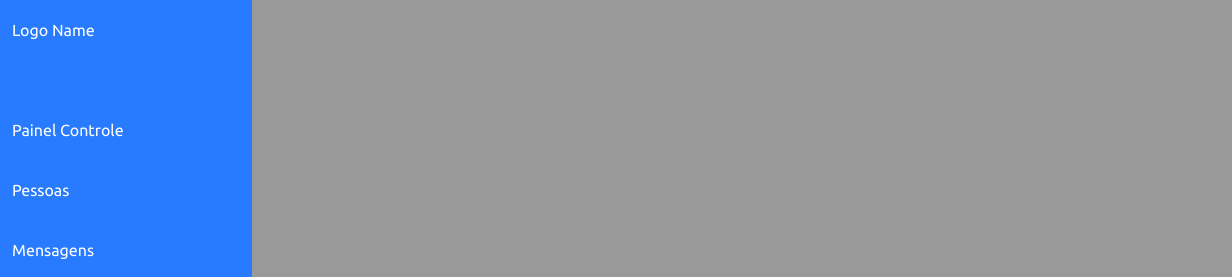
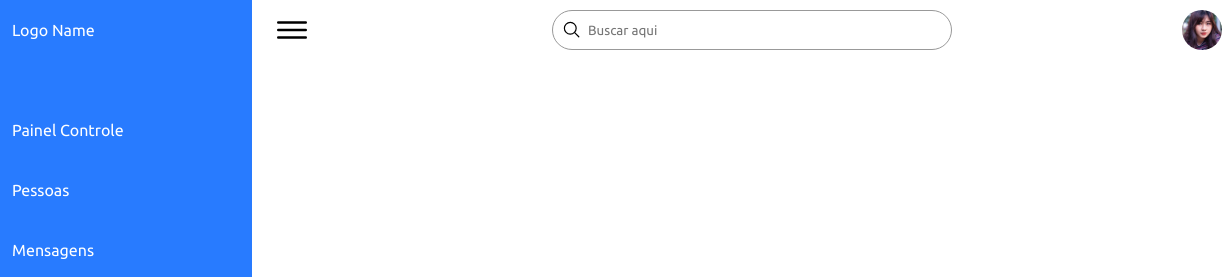
Before and after one commit to josefferchancesadm/DashboardWebSite, a plain HTML site: page index.html in a window 1280 px wide. Shown: the top 277 px of the page, 48-1280 px from the left. Drawn offline with nearby package versions, Linux system fonts and the light colour scheme.

Commit message:
inicio main tobar

```diff
--- a/index.html
+++ b/index.html
@@ -76,6 +76,24 @@
           </li>
         </ul>
       </div>
+
+      <!-- main -->
+      <div class="main">
+        <div class="topbar">
+          <div class="toogle">
+            <ion-icon name="menu-outline"></ion-icon>
+          </div>
+          <div class="search">
+            <label>
+              <input type="text" placeholder="Buscar aqui" />
+              <ion-icon name="search-outline"></ion-icon>
+            </label>
+          </div>
+          <div class="user">
+            <img src="images/user.jpg" />
+          </div>
+        </div>
+      </div>
     </div>
 
     <script
@@ -87,16 +105,22 @@
       src="https://unpkg.com/ionicons@5.5.2/dist/ionicons/ionicons.js"
     ></script>
     <script>
-      // adicionando a class hovered no menu selecionado
-      let list = document.querySelectorAll('.navigation ul li');
-      function activeLink(){
-        list.forEach((item) => item.classList.remove('hovered'));
-        this.classList.add('hovered');
+      //MenuToggle
+      let toggle = document.querySelector('.toogle');
+      let navigation = document.querySelector('.navigation');
+      let main = document.querySelector('.main');
+      toggle.onclick = function(){
+        navigation.classList.toggle('active');
       }
-      list.forEach((item)=>item.addEventListener('mouseover', activeLink));
-    </script>
 
 
-
+      // adicionando a class hovered no menu selecionado
+      let list = document.querySelectorAll(".navigation ul li");
+      function activeLink() {
+        list.forEach((item) => item.classList.remove("hovered"));
+        this.classList.add("hovered");
+      }
+      list.forEach((item) => item.addEventListener("mouseover", activeLink));
+    </script>
   </body>
 </html>
--- a/style.css
+++ b/style.css
@@ -26,6 +26,8 @@ body {
     background: #e9e294;
 }
 
+/* navigation left stars */
+
 .navigation {
     width: 300px;
     position: fixed;
@@ -34,6 +36,10 @@ body {
     border-left: 10px solid var(--blue);
     transition: .5s;
     overflow: hidden;
+}
+
+.navigation.active {
+    width: 60px;
 }
 
 .navigation ul {
@@ -96,6 +102,7 @@ body {
     height: 60px;
     line-height: 60px;
     text-align: start;
+    /* flex-wrap: nowrap; */
 }
 
 /* curve outside */
@@ -126,3 +133,84 @@ body {
     box-shadow: 30px -30px 0 var(--white);
     pointer-events: none;
 }
+
+/* navigation left end */
+
+/* main stars */
+.main {
+    position: absolute;
+    width: calc(100% - 300px);
+    left: 300px;
+    min-height: 100vh;
+    transition: .5s;
+    background: var(--white);
+}
+
+.topbar {
+     width: 100%;
+     height: 60px;
+     display: flex;
+     justify-content: space-between;
+     align-items: center;
+     padding: 0 10px;
+}
+
+.toogle {
+    position: relative;
+    width: 60px;
+    height: 60px;
+    display: flex;
+    justify-content: center;
+    align-items: center;
+    font-size: 2.5em;
+    cursor: pointer;
+}
+
+.search {
+    position: relative;
+    width: 400px;
+    place-content: 0 10px;
+
+}
+
+.search label {
+    position: relative;
+    width: 100%;
+}
+
+.search label input{
+    width: 100%;
+    height: 40px;
+    border-radius: 40px;
+    padding: 5px 20px;
+    padding-left: 35px;
+    outline: none;
+    border: 1px solid var(--black2)
+}
+
+.search label ion-icon {
+    position: absolute;
+    top: 0;
+    left: 10px;
+    font-size: 1.2em;
+}
+
+.user {
+    position: relative;
+    width: 40px;
+    height: 40px;
+    border-radius: 50%;
+    overflow: hidden;
+    cursor: pointer;
+}
+
+.user img {
+    position: absolute;
+    top: 0;
+    left: 0;
+    width: 100%;
+    height: 100%;
+    object-fit: cover;
+}
+
+/* main end */
```
